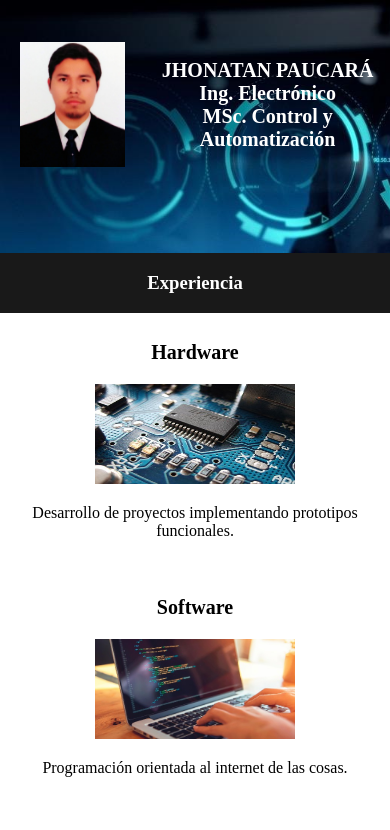
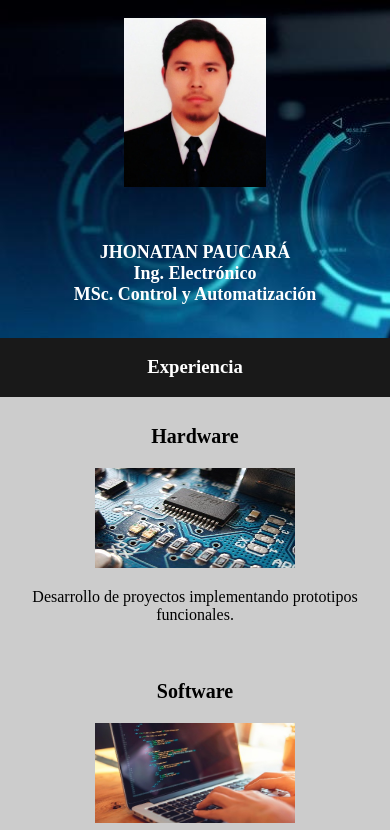
Before and after one commit to JhonatanPaucara/myWebPage, a plain HTML site: page index.html in a window 390 px wide. Shown: the top 830 px of the page. Drawn offline with Linux system fonts and the light colour scheme.

Commit message:
mejora de tamaños2

```diff
--- a/index.html
+++ b/index.html
@@ -11,14 +11,18 @@
 <!-- CABECERA -->
     <header>
       <div class="header-content grid-2">
-        <img src="img/foto.jpg" class="logo text-center">
-        <h2 class="title">JHONATAN PAUCARÁ<br>Ing. Electrónico<br>MSc. Control y Automatización</h2>
+        <div>
+          <img src="img/foto.jpg" class="logo text-center">
+        </div>
+        <div>
+          <h2 class="title">JHONATAN PAUCARÁ<br>Ing. Electrónico<br>MSc. Control y Automatización</h2>
+        </div>
       </div>
     </header>
 
 <!-- EXPERIENCIA -->
     <section>
-      <h3 class="title text-center">Experiencia</h3>
+      <h3 class="text-center">Experiencia</h3>
       <div class="container grid-3">
         <div class="text-center">
           <h3 class="title">Hardware</h3>
--- a/style.css
+++ b/style.css
@@ -10,28 +10,29 @@ header {
   background-size: cover;
   background-repeat: no-repeat;
 }
-.header-content{
+header .header-content{
   position:absolute;
   text-align: center;
   width: 50%;
+  height: 40vh;
   left: 5%;
-  top: 5%;
 }
 .grid-2{
   display: grid;
-  grid-template-columns: 30% 70%;
+  grid-template-columns: 40% 60%;
   grid-gap: 20px;
   align-items: center;
+  vertical-align: middle;
 }
 .header-content .logo{
-  width: 150px;
+  height: 30vh;
 }
 .header-content .title{
   font-size: 30px;
 }
 .container{
   width: 100%;
-  background-color: #fff;
+  background-color: #ccc;
   color:#000;
   padding: 1rem 0rem;
 }
@@ -39,7 +40,7 @@ header {
   font-size: 20px;
 }
 .container .icon1{
-  width: 300px;
+  width: 90%;
   height: 150px;
 }
 .text-center{
@@ -50,30 +51,28 @@ header {
   grid-template-columns: 1fr 1fr 1fr;
   grid-gap: 20px;
 }
-@media(max-width: 720px)  {
-  header {
-    height: 30vh;
-    width: 100%;
-    background-image: url(img/header.jpg);
-    background-size: cover;
-    background-repeat: no-repeat;
+@media(max-width: 730px)  {
+  header .header-content{
+    position:absolute;
+    width: 90%;
+    height: 40vh;
+    left: 5%;
   }
-  .header-content{
-    position:absolute;
-    left: 5%;
-    width: 90%;
+  .grid-2{
+    display: grid;
+    grid-template-columns: 100%;
+    grid-gap: 0px;
     align-items: center;
+    vertical-align: middle;
   }
   .header-content .logo{
-    width: 100%;
+    height: 20vh;
   }
   .header-content .title{
-    font-size: 20px;
+    font-size: 18px;
   }
   .container{
     width: auto;
-    background-color: #fff;
-    color:#000;
     padding: 0.5rem;
   }
   .grid-3{
@@ -88,22 +87,19 @@ header {
 }
 @media(max-height: 560px)  {
   header {
-    height: 40vh;
-    width: 100%;
-    background-image: url(img/header.jpg);
-    background-size: cover;
-    background-repeat: no-repeat;
+    height: 200px;
+  }
+  header .header-content{
+    height: 200px;
   }
   .header-content .logo{
-    width: 100px;
+    height: 150px;
   }
   .header-content .title{
     font-size: 20px;
   }
   .container{
     width: auto;
-    background-color: #fff;
-    color:#000;
     padding: 0.5rem;
   }
   .grid-3{
```
